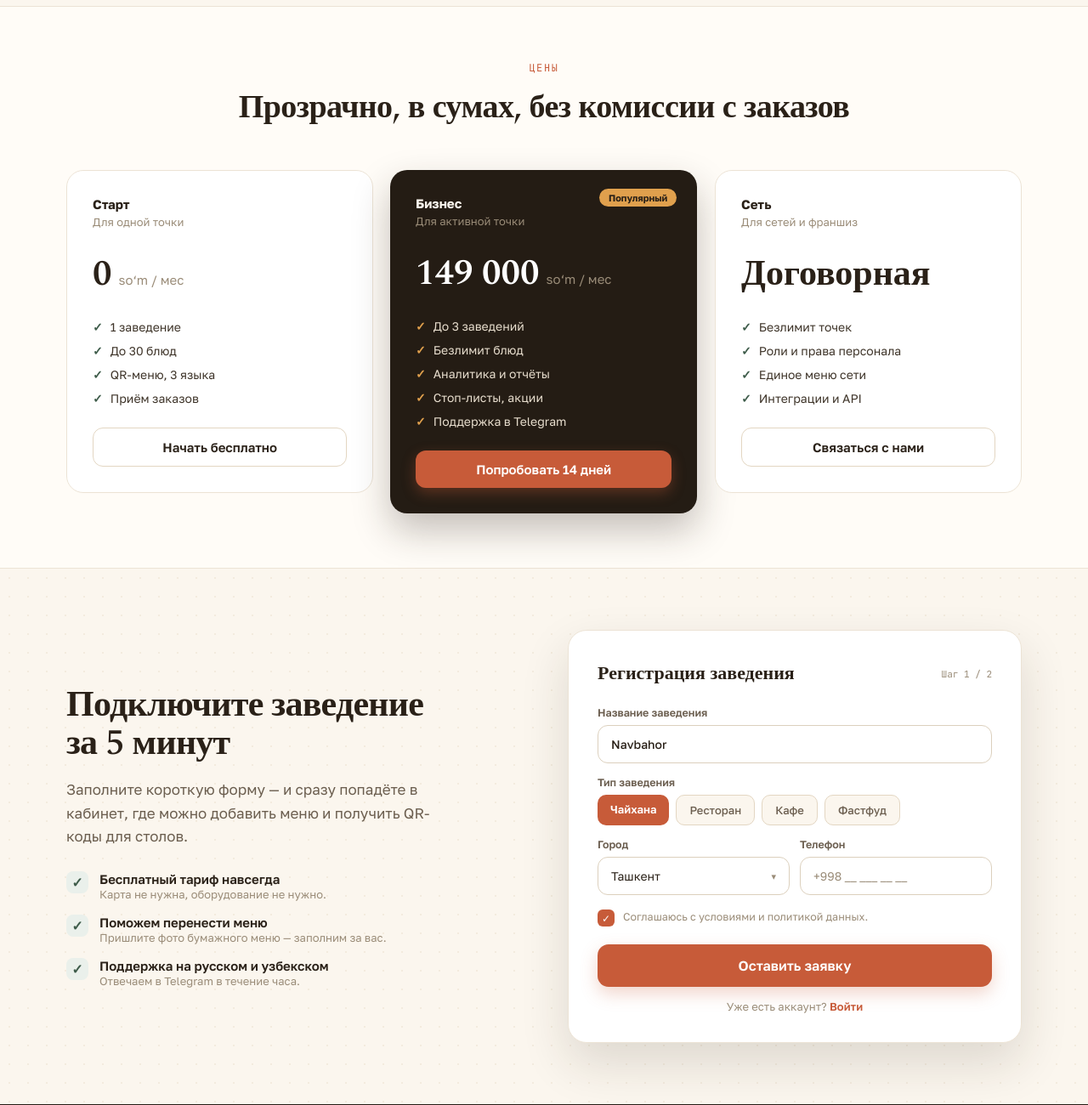
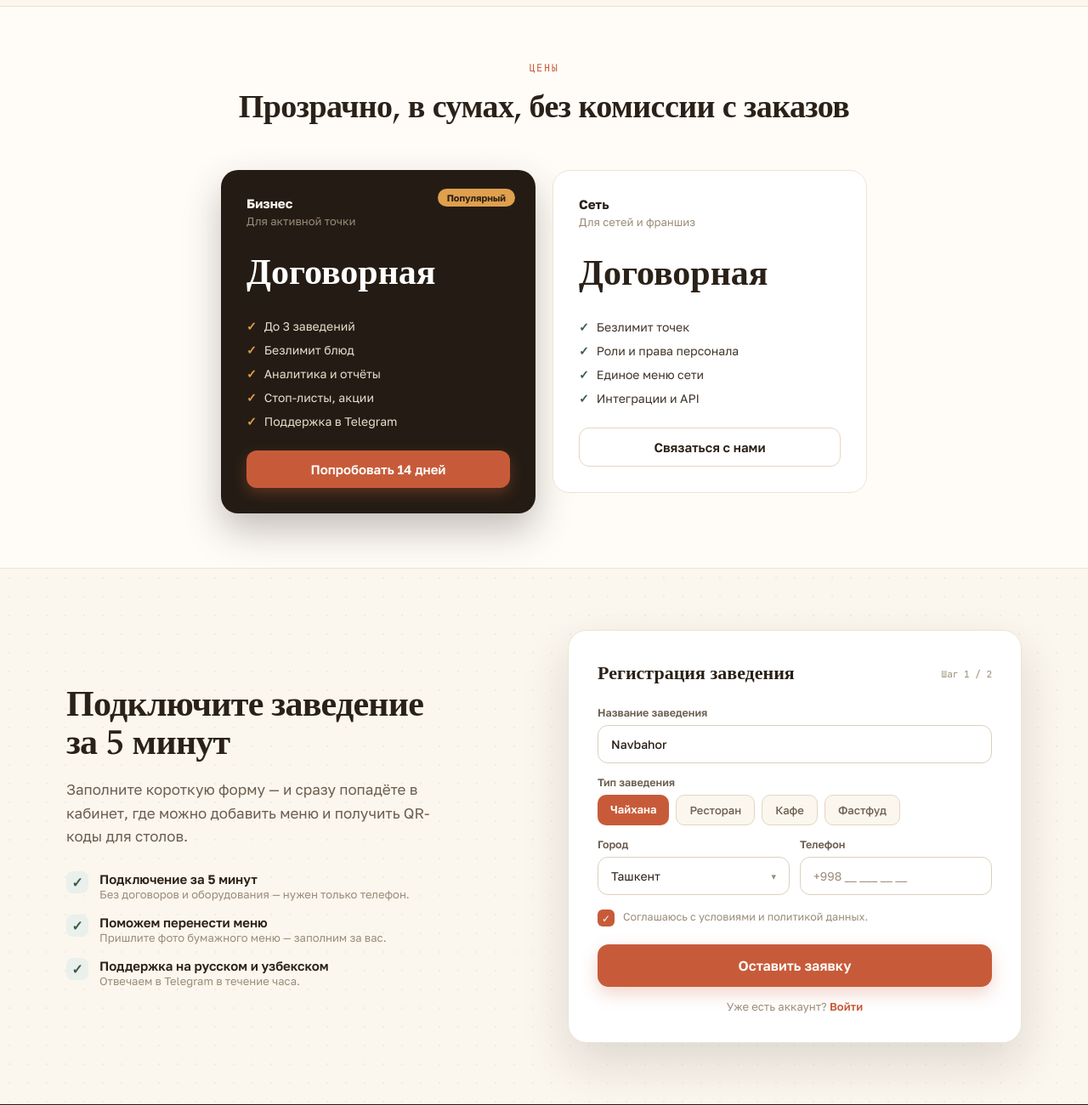
Before and after one commit to defffffender/menus, a Django app: page / in a window 1280 px wide. Shown: the part 1819-3119 px from the top of the page at 85% size. Run offline with Django 5.2, Linux system fonts and the light colour scheme.

Commit message:
Лендинг: убран бесплатный тариф и фиксированная цена
- Удалена карточка тарифа «Старт» (0 so'm), блок цен на 2 колонки
- В тарифе «Бизнес» цена 149 000 заменена на «Договорная»
- Пункт «Бесплатный тариф навсегда» в форме заменён на «Подключение за 5 минут»

Co-Authored-By: Claude Opus 4.8 <noreply@anthropic.com>

```diff
--- a/apps/core/translations.py
+++ b/apps/core/translations.py
@@ -516,8 +516,8 @@ TR = {
     'l_reg_h2':         {'ru': 'Подключите заведение', 'uz': 'Kafeni 5 daqiqada', 'en': 'Connect your venue'},
     'l_reg_h2_accent':  {'ru': 'за 5 минут', 'uz': 'tizimga ulang', 'en': 'in 5 minutes'},
     'l_reg_p':          {'ru': 'Заполните короткую форму — и сразу попадёте в кабинет, где можно добавить меню и получить QR-коды для столов.', 'uz': 'Qisqa shaklni toʻldiring va darhol menyu qoʻshish, QR-kodlarni olish mumkin boʻlgan kabinetga oʻtasiz.', 'en': 'Fill in a short form — and land straight in the dashboard, where you can add a menu and get QR codes for tables.'},
-    'l_reg_b1_t':       {'ru': 'Бесплатный тариф навсегда', 'uz': 'Umrbod bepul tarif', 'en': 'Free plan forever'},
-    'l_reg_b1_d':       {'ru': 'Карта не нужна, оборудование не нужно.', 'uz': 'Karta va uskunalar talab qilinmaydi.', 'en': 'No card needed, no hardware needed.'},
+    'l_reg_b1_t':       {'ru': 'Подключение за 5 минут', 'uz': '5 daqiqada ulanish', 'en': 'Set up in 5 minutes'},
+    'l_reg_b1_d':       {'ru': 'Без договоров и оборудования — нужен только телефон.', 'uz': 'Shartnoma va jihozsiz — faqat telefon kifoya.', 'en': 'No contracts or hardware — just a phone.'},
     'l_reg_b2_t':       {'ru': 'Поможем перенести меню', 'uz': 'Menyuni kiritishda yordam beramiz', 'en': 'We’ll help move your menu'},
     'l_reg_b2_d':       {'ru': 'Пришлите фото бумажного меню — заполним за вас.', 'uz': 'Qogʻoz menyu rasmini yuboring — uni oʻzimiz toʻldirib beramiz.', 'en': 'Send a photo of your paper menu — we’ll fill it in for you.'},
     'l_reg_b3_t':       {'ru': 'Поддержка на русском и узбекском', 'uz': 'Rus va oʻzbek tillarida qoʻllab-quvvatlash xizmati', 'en': 'Support in Russian and Uzbek'},
--- a/templates/landing.html
+++ b/templates/landing.html
@@ -247,26 +247,13 @@
         <div style="font-family:'JetBrains Mono',monospace;font-size:12px;color:#C75B39;letter-spacing:0.14em;text-transform:uppercase;">{{ t.l_price_kicker }}</div>
         <h2 class="sec-h2" style="font-family:'Spectral',serif;font-size:38px;font-weight:600;letter-spacing:-0.015em;margin:10px 0 0;">{{ t.l_price_h2 }}</h2>
       </div>
-      <div class="grid3" style="display:grid;grid-template-columns:repeat(3,1fr);gap:20px;align-items:start;">
-        <!-- start -->
-        <div class="card" style="background:#fff;border:1px solid #ECE3D5;border-radius:20px;padding:30px;">
-          <div style="font-size:15px;font-weight:700;">{{ t.l_plan_start }}</div>
-          <div style="font-size:13px;color:#9A8C78;margin-top:4px;">{{ t.l_plan_start_sub }}</div>
-          <div style="margin:22px 0;display:flex;align-items:baseline;gap:8px;"><span style="font-family:'Spectral',serif;font-size:42px;font-weight:600;">0</span><span style="font-size:15px;color:#9A8C78;">{{ t.l_per_month }}</span></div>
-          <div style="display:flex;flex-direction:column;gap:11px;font-size:14px;color:#3F352A;">
-            <div style="display:flex;gap:9px;"><span style="color:#3E5C4A;font-weight:700;">✓</span>{{ t.l_plan_start_f1 }}</div>
-            <div style="display:flex;gap:9px;"><span style="color:#3E5C4A;font-weight:700;">✓</span>{{ t.l_plan_start_f2 }}</div>
-            <div style="display:flex;gap:9px;"><span style="color:#3E5C4A;font-weight:700;">✓</span>{{ t.l_plan_start_f3 }}</div>
-            <div style="display:flex;gap:9px;"><span style="color:#3E5C4A;font-weight:700;">✓</span>{{ t.l_plan_start_f4 }}</div>
-          </div>
-          <a href="/register/" class="btn" style="display:block;margin-top:26px;text-align:center;padding:13px;border-radius:12px;border:1px solid #E3D6C2;color:#2A2118;font-size:15px;font-weight:600;">{{ t.l_plan_start_cta }}</a>
-        </div>
+      <div class="grid3" style="display:grid;grid-template-columns:repeat(2,1fr);gap:20px;align-items:start;max-width:760px;margin:0 auto;">
         <!-- business (popular) -->
         <div class="card" style="background:#241C14;border-radius:20px;padding:30px;position:relative;box-shadow:0 20px 44px rgba(42,33,24,.28);">
           <div style="position:absolute;top:22px;right:24px;background:#E0A04D;color:#2A2118;font-size:11px;font-weight:700;padding:4px 11px;border-radius:999px;">{{ t.l_plan_popular }}</div>
           <div style="font-size:15px;font-weight:700;color:#FBF6EE;">{{ t.l_plan_pro }}</div>
           <div style="font-size:13px;color:#9A8C78;margin-top:4px;">{{ t.l_plan_pro_sub }}</div>
-          <div style="margin:22px 0;display:flex;align-items:baseline;gap:8px;color:#fff;"><span style="font-family:'Spectral',serif;font-size:42px;font-weight:600;">149 000</span><span style="font-size:15px;color:#9A8C78;">{{ t.l_per_month }}</span></div>
+          <div style="margin:22px 0;display:flex;align-items:baseline;gap:8px;color:#fff;"><span style="font-family:'Spectral',serif;font-size:42px;font-weight:600;">{{ t.l_plan_net_price }}</span></div>
           <div style="display:flex;flex-direction:column;gap:11px;font-size:14px;color:#E8DECE;">
             <div style="display:flex;gap:9px;"><span style="color:#E0A04D;font-weight:700;">✓</span>{{ t.l_plan_pro_f1 }}</div>
             <div style="display:flex;gap:9px;"><span style="color:#E0A04D;font-weight:700;">✓</span>{{ t.l_plan_pro_f2 }}</div>
```
